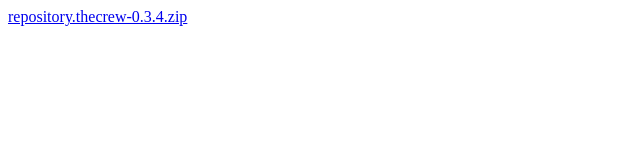
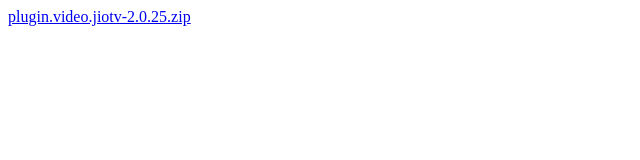
Before and after one commit to vipins5/Jiotv, a plain HTML site: page index.html in a window 1280 px wide. Shown: the full height of the page, 0-640 px from the left. Drawn offline with Linux system fonts and the light colour scheme.

Commit message:
Update index.html

```diff
--- a/index.html
+++ b/index.html
@@ -1,3 +1,3 @@
 
 <!DOCTYPE html>
-<a href="repository.thecrew-0.3.4.zip">repository.thecrew-0.3.4.zip</a>
+<a href="plugin.video.jiotv-2.0.25.zip">plugin.video.jiotv-2.0.25.zip</a>
```
